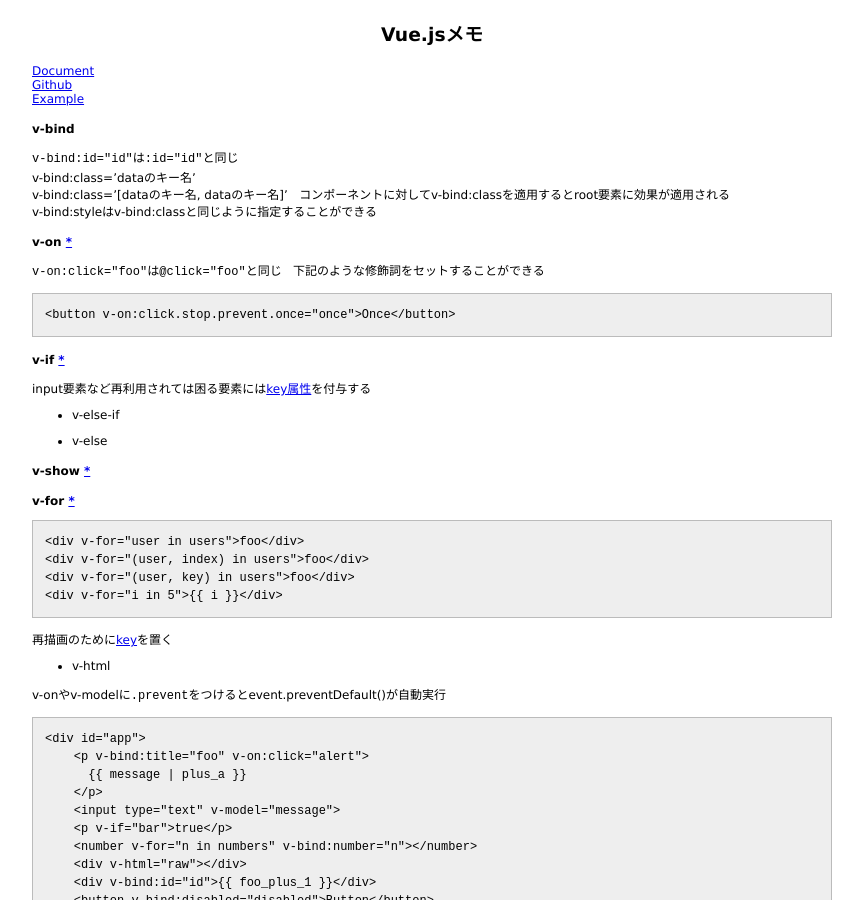
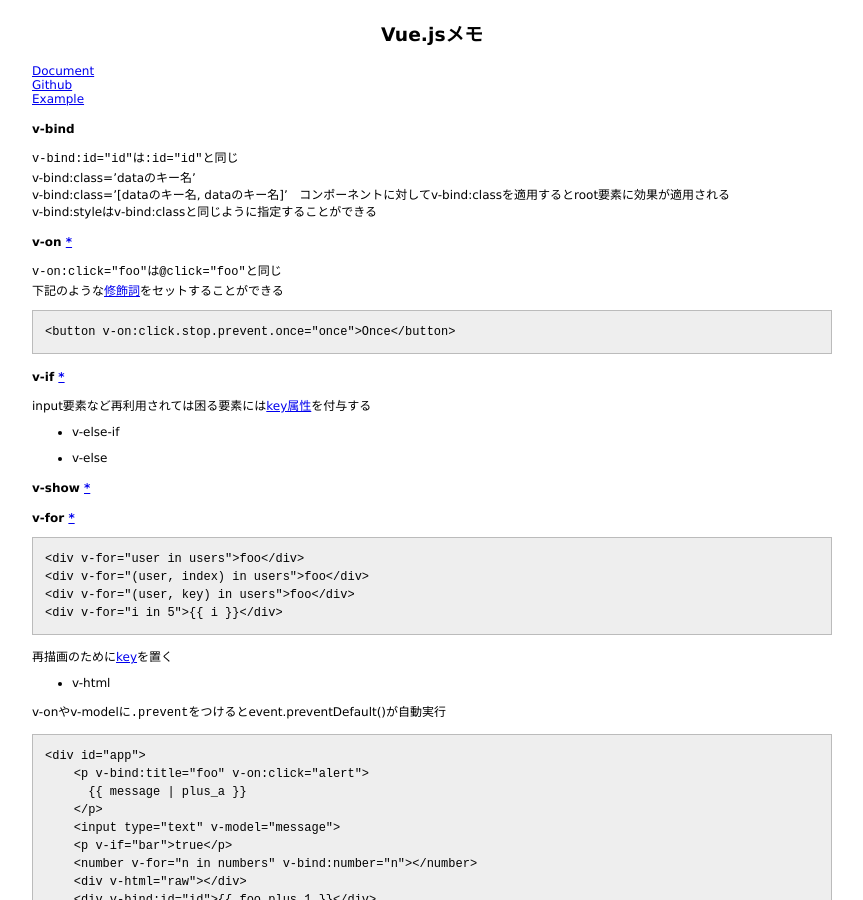
Before and after one commit to 38elements/38elements.github.com, a Jekyll site: the page built from _posts/2016-12-20-vuejs.md, in a window 1280 px wide and 900 px high. Shown: the whole window, without its empty margins (208-1071 px from the left). Built offline with Jekyll 4.4.1, drawn with Linux system fonts in a browser that asks for light colours; part of the change alters nothing that is shown.

````diff
--- a/_posts/2016-12-20-vuejs.md
+++ b/_posts/2016-12-20-vuejs.md
@@ -16,7 +16,7 @@ v-bind:styleはv-bind:classと同じように指定することができる
 
 #### v-on [\*](https://vuejs.org/v2/api/#v-on)
 `v-on:click="foo"`は`@click="foo"`と同じ
-下記のような修飾詞をセットすることができる
+下記のような[修飾詞](https://vuejs.org/v2/guide/events.html#Event-Modifiers)をセットすることができる
 
 ```
 <button v-on:click.stop.prevent.once="once">Once</button>
````
